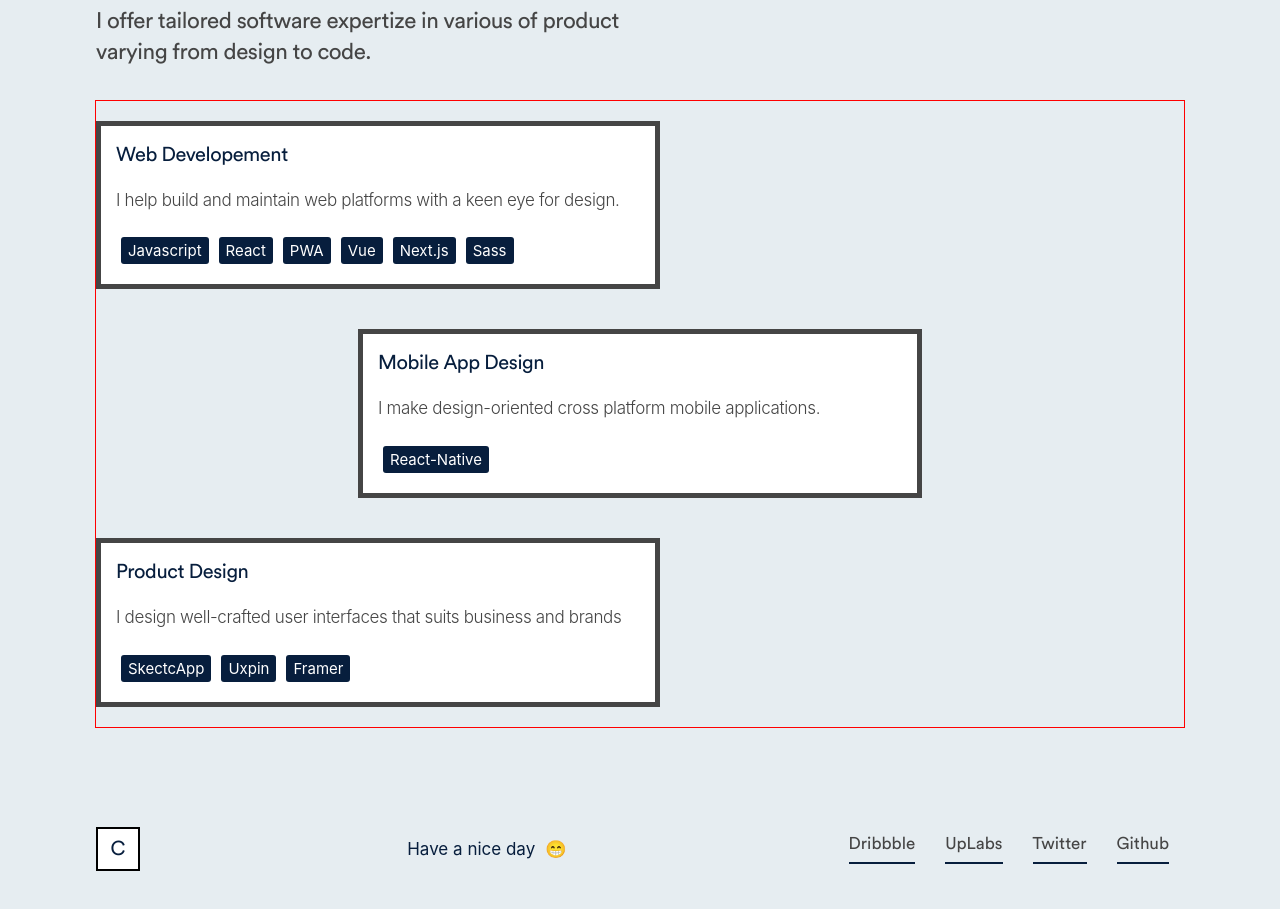
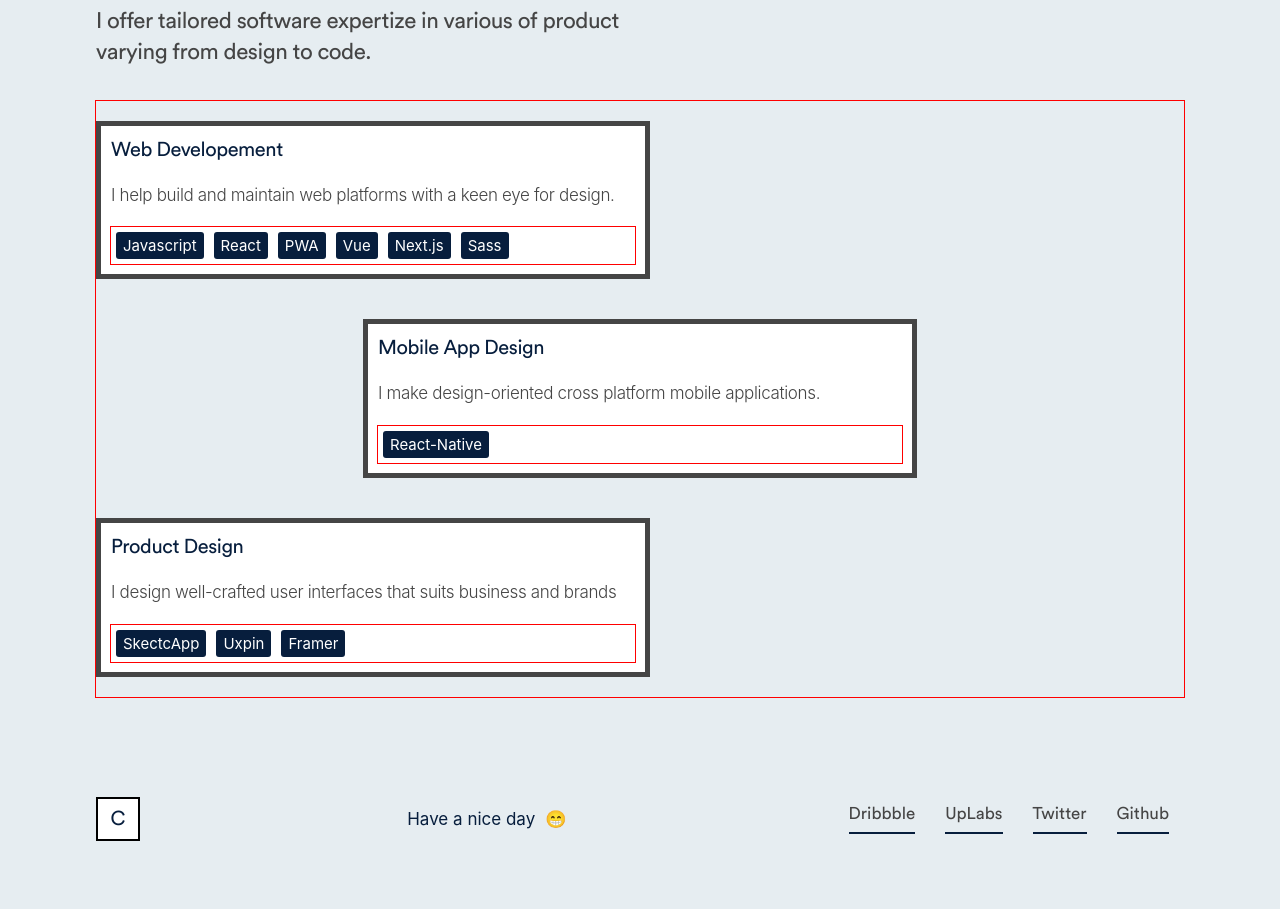
Before and after one commit to casprine/web-1, a React (Create React App) app: page / in a window 1280 px wide. Shown: the part 980-1889 px from the top of the page. Built offline with nearby package versions, Linux system fonts and the light colour scheme.

Commit message:
added flebox grid

```diff
--- a/src/components/common/style.scss
+++ b/src/components/common/style.scss
@@ -213,7 +213,7 @@ button {
 
 // skill styling
 .skill {
-  padding: 15px;
+  padding: 10px;
   background: white;
   border: 5px solid $grey;
 
@@ -242,6 +242,7 @@ button {
     display: flex;
     align-items: center;
     flex-wrap: wrap;
+    outline: 1px solid red;
 
     .skillset {
       margin: 5px;
```
